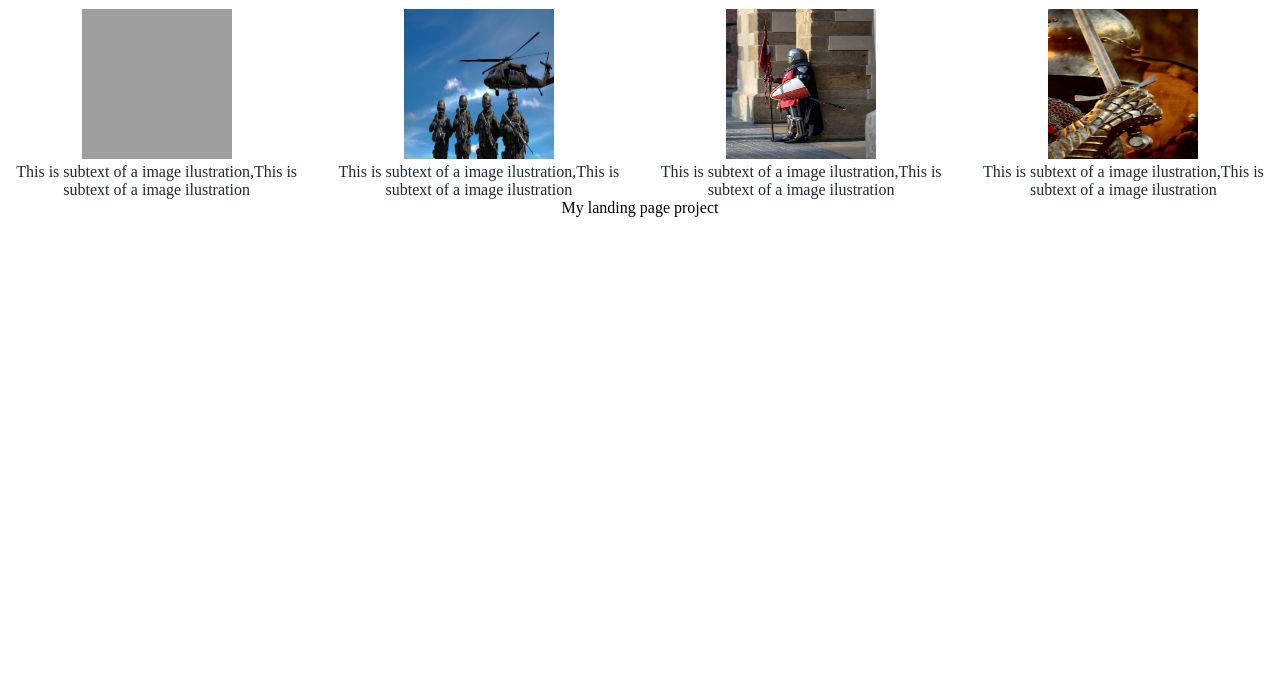
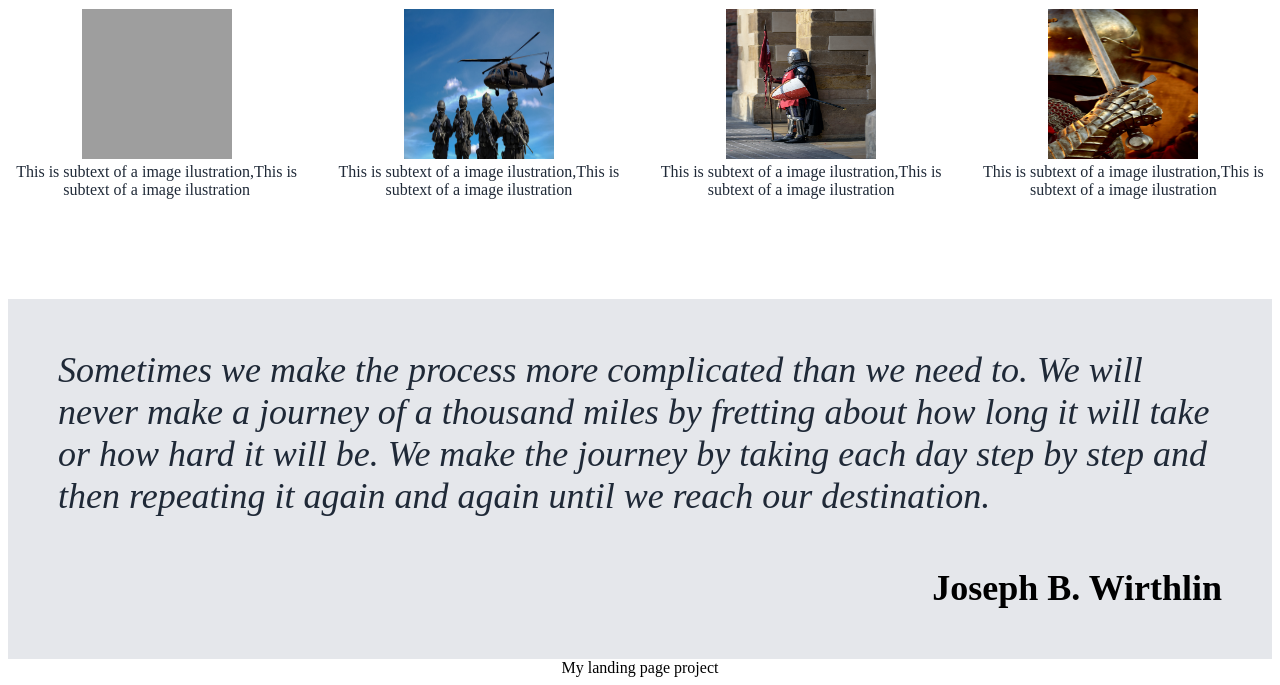
Before and after one commit to Veljko03/landing-page, a plain HTML site: page index.html in a window 1280 px wide. Shown: the part 555-1240 px from the top of the page. Before the commit the page ends 800 px from the top, so only its background shows below. Drawn offline with Linux system fonts and the light colour scheme; grey boxes are pictures that could not be loaded.

Commit message:
added quote section

```diff
--- a/index.html
+++ b/index.html
@@ -59,8 +59,11 @@
     </div>
 
     <div class="quote">
+        <div class="quote-text">Sometimes we make the process more complicated than we need to. We will never make a journey of a thousand miles by fretting about how long it will take or how hard it will be. We make the journey by taking each day step by step and then repeating it again and again until we reach our destination.</div>
+        <div class="author">Joseph B. Wirthlin</div>
+    </div>
 
-    </div>
+
 
     <div class="footer">
         My landing page project
--- a/style.css
+++ b/style.css
@@ -72,6 +72,29 @@ a{
     display: block;
     text-align: center;
 }
+.quote{
+    margin-top: 100px;
+    display: flex;
+    flex-direction: column;
+    background-color: #e5e7eb;
+ }
+.quote-text{
+    margin: 50px;
+    font-size: 36px;
+    font-style: italic;
+    color: #1f2937;
+    font-weight: lighter;
+
+}
+.author{
+    font-size: 36px;
+    font-weight: bolder;
+    margin-left: auto;
+    margin-right: 50px;
+    margin-bottom: 50px;
+
+}
+
 
 h1{
     font-size: 48px;
```
